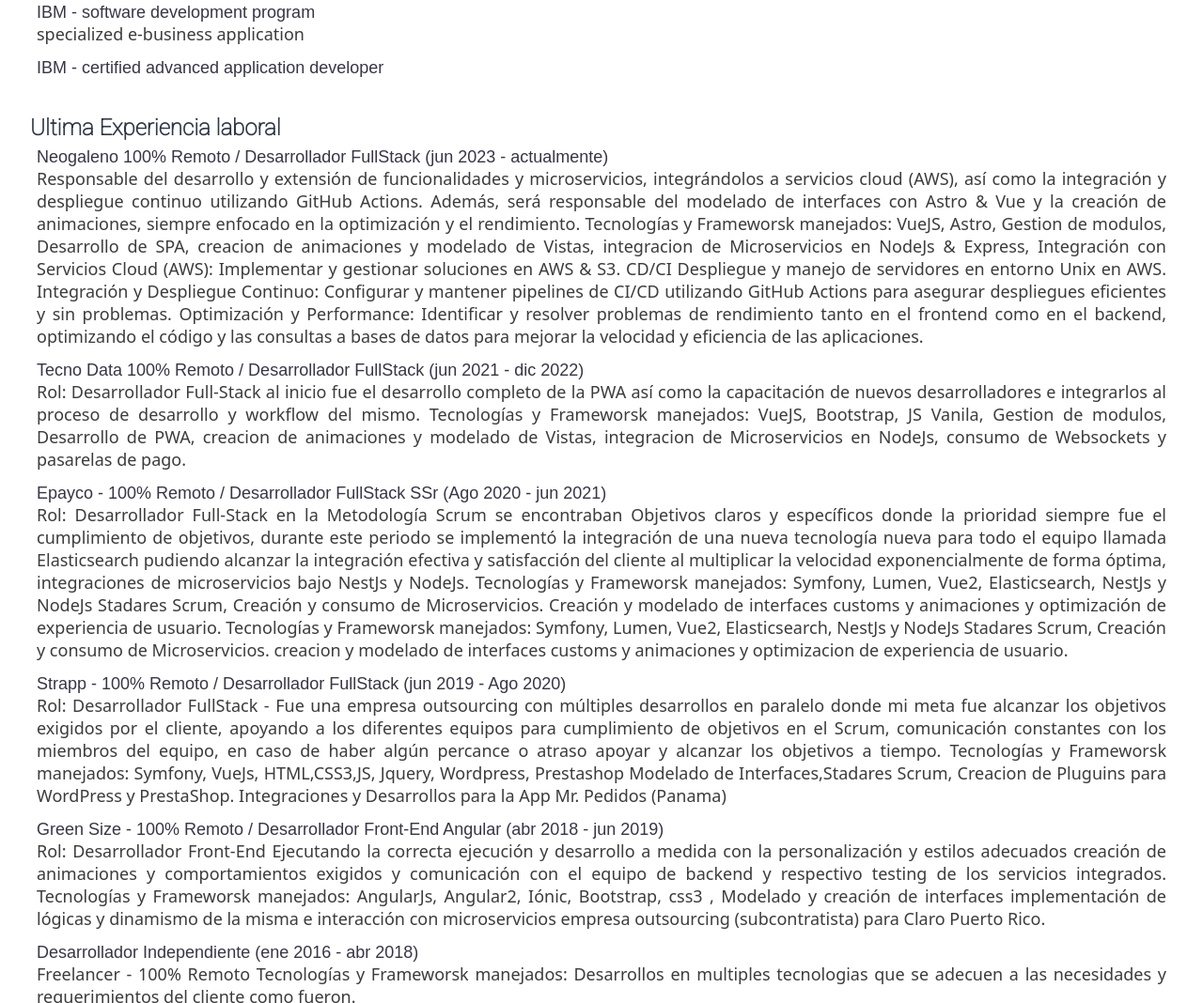
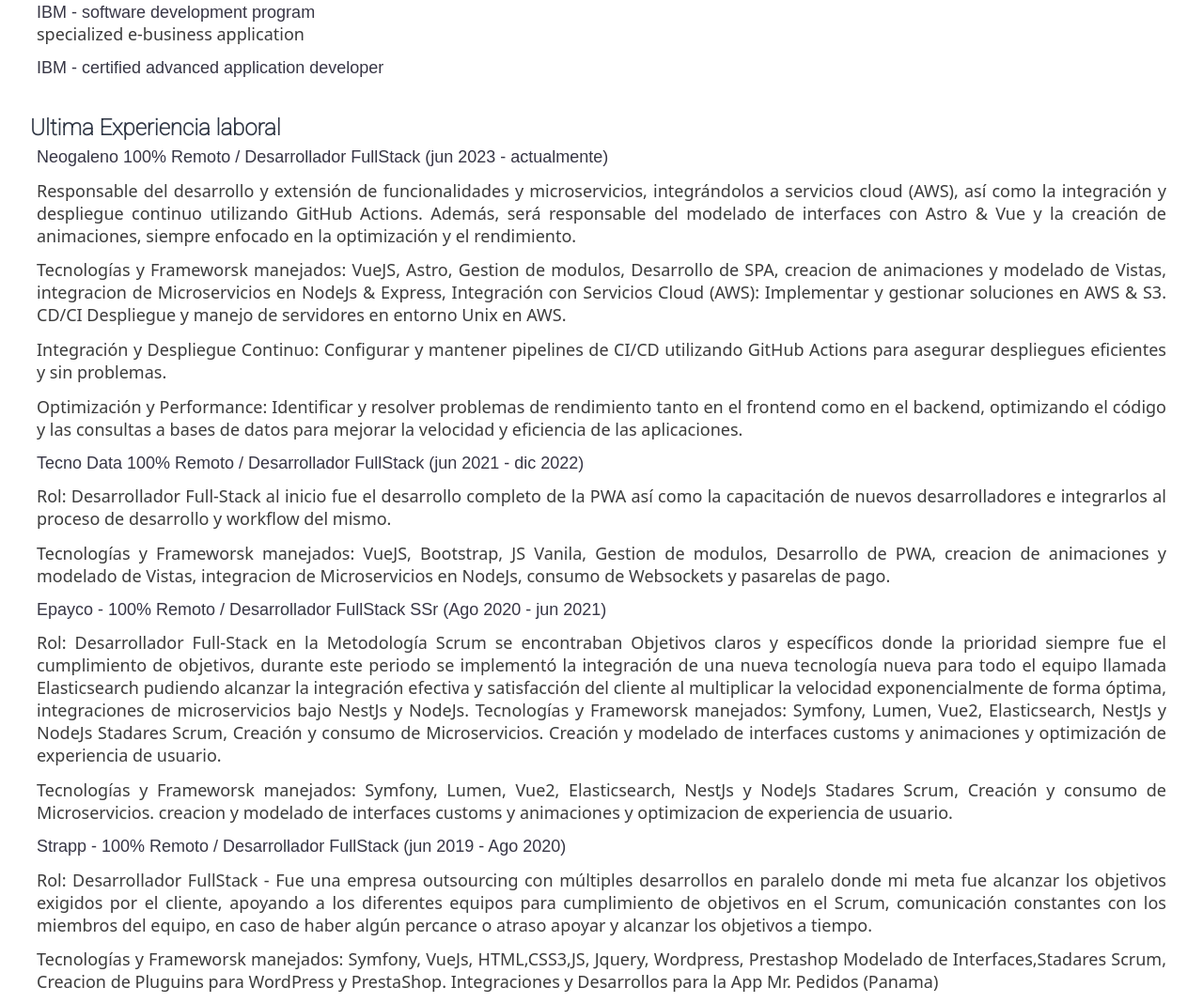
Before and after one commit to julio899/cv, a plain HTML site: page index.html in a window 1280 px wide. Shown: the part 1000-2068 px from the top of the page at 94% size. Drawn offline with Linux system fonts and the light colour scheme; a web font is replaced by a local one.

Commit message:
Update index.html

```diff
--- a/index.html
+++ b/index.html
@@ -132,7 +132,7 @@
 
 						<section>
 							<h2>Ultima Experiencia laboral</h2>
-							<ul>
+							<ul class="container-experiencia">
 								<li>
 									<p>
 										Neogaleno 100% Remoto / Desarrollador
@@ -440,6 +440,14 @@
 				</div>
 			</article>
 		</div>
+		<style>
+			ul.container-experiencia li{
+			    display: flex;
+			    flex-direction: column;
+			    flex-wrap: nowrap;
+			    gap: 0.7em;
+			}
+		</style>
 	</body>
 </html>
 
```
